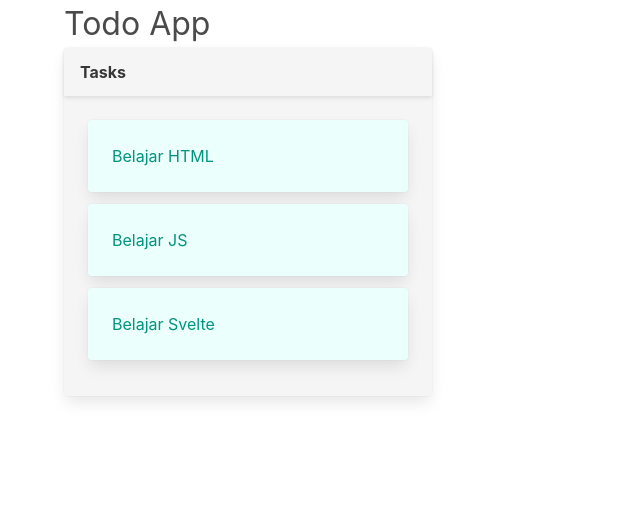
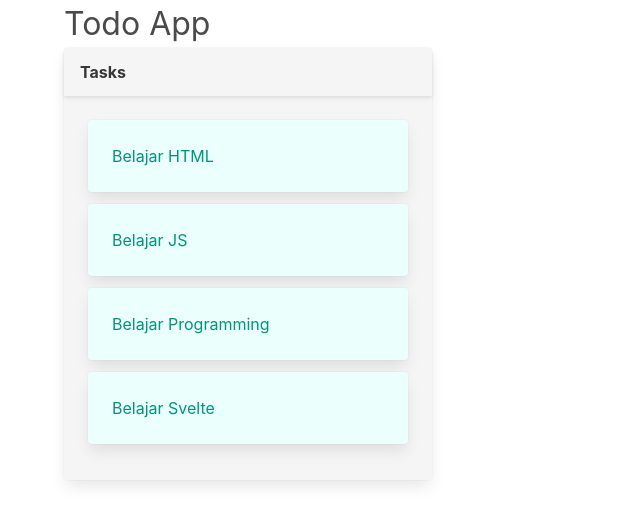
Before and after one commit to codewithfahmi/codepolitan-svelte-todo-app, a SvelteKit app: page / in a window 1280 px wide. Shown: the top 524 px of the page, without its empty margins (0-640 px from the left). Built offline with nearby package versions, Linux system fonts and the light colour scheme.

Commit message:
List / Each Block pada Svelte

```diff
--- a/src/routes/+page.svelte
+++ b/src/routes/+page.svelte
@@ -1,5 +1,11 @@
 <script>
     import TodoCard from "./TodoCard.svelte";
+    const cards = [
+        'Belajar HTML',
+        'Belajar JS',
+        'Belajar Programming',
+        'Belajar Svelte'
+    ]
 </script>
 
 <svelte:head>
@@ -18,9 +24,9 @@
                         <p class="card-header-title">Tasks</p>
                     </div>
                     <div class="card-content">
-                        <TodoCard content={"Belajar HTML"} />
-                        <TodoCard content={"Belajar JS"} />
-                        <TodoCard content={"Belajar Svelte"} />
+                        {#each cards as card}
+                            <TodoCard content={card} />
+                        {/each}
                     </div>
                 </div>
             </div>
```
